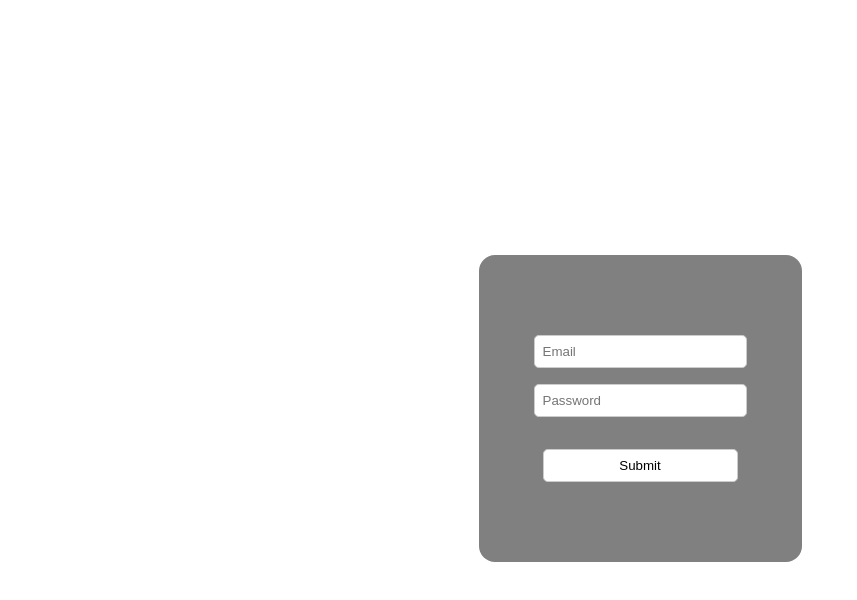
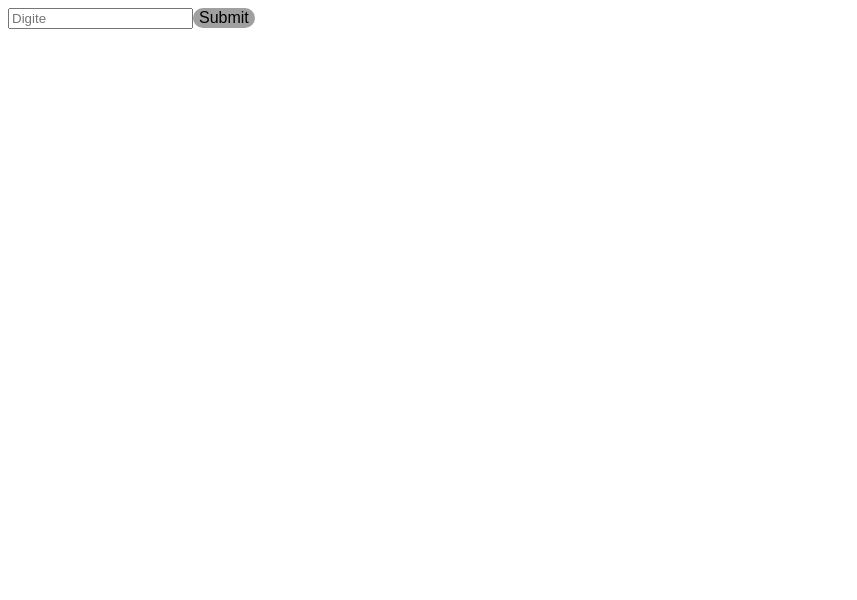
Before and after one commit to Edu0liver/react-study, a React (Vite) app: page / in a window 1280 px wide. Shown: the top 600 px of the page, without its empty margins (0-857 px from the left). Built offline with nearby package versions, Linux system fonts and the light colour scheme.

Commit message:
condicional, error

```diff
--- a/index.html
+++ b/index.html
@@ -2,7 +2,6 @@
 <html lang="en">
   <head>
     <meta charset="UTF-8" />
-    <link rel="icon" type="image/svg+xml" href="/vite.svg" />
     <meta name="viewport" content="width=device-width, initial-scale=1.0" />
     <title>App Test</title>
   </head>
--- /dev/null
+++ b/src/App.tsx
@@ -0,0 +1,11 @@
+import Condicional from "./components/Condicional/Condicional";
+
+export default function App() {
+  return (
+    <>
+        <div>
+            <Condicional></Condicional>
+        </div>
+    </>
+  )
+}
--- a/src/components/Button/Button.tsx
+++ b/src/components/Button/Button.tsx
@@ -1,14 +1,15 @@
-import { ReactNode } from "react";
+import { BaseSyntheticEvent, ReactNode } from "react";
 import './Button.css'
 
 interface Props {
-    children: ReactNode;
-    className?: string;
-    onClick: () => void;
+  children: ReactNode;
+  className?: string;
+  type?: "button" | "submit" | "reset";
+  onClick: (e?: BaseSyntheticEvent) => void;
 }
 
-export default function Button({ children, onClick, className }: Props) {
+export default function Button({ children, onClick, type, className }: Props) {
   return (
-    <button className={ className?? 'button' } onClick={onClick}>{children}</button>
+    <button type={ type ?? 'button' } className={ className?? 'button' } onClick={onClick}>{children}</button>
   )
 }
--- /dev/null
+++ b/src/components/Condicional/Condicional.tsx
@@ -0,0 +1,30 @@
+import { BaseSyntheticEvent, useState } from "react"
+import Input from "../Input/Input"
+import Form from "../Form/Form"
+import Button from "../Button/Button"
+
+export default function Condicional () {
+
+    const [condicional, setCondicional] = useState(false)
+
+    const aa = (e: BaseSyntheticEvent) => {
+        e.preventDefault()
+
+        setCondicional(e.target.value)
+    }
+
+    return (
+        <>
+        <Form>
+            <Input type='text' placeholder='Digite'/>
+            <Button type='submit' onClick={aa}>Submit</Button>
+        </Form>
+
+        {condicional && (
+            <div>
+                <h1>{condicional}</h1>
+            </div>
+        )}
+        </>
+    )
+}
--- a/src/main.tsx
+++ b/src/main.tsx
@@ -1,9 +1,9 @@
 import React from 'react'
 import ReactDOM from 'react-dom/client'
-import FormAuth from './modules/FormAuth/FormAuth'
+import App from './App'
 
 ReactDOM.createRoot(document.getElementById('root') as HTMLElement).render(
   <React.StrictMode>
-    <FormAuth/>
+    <App/>
   </React.StrictMode>,
 )
```
Also changed, not shown: src/components/Form/Form.tsx (+4 -4 lines).
